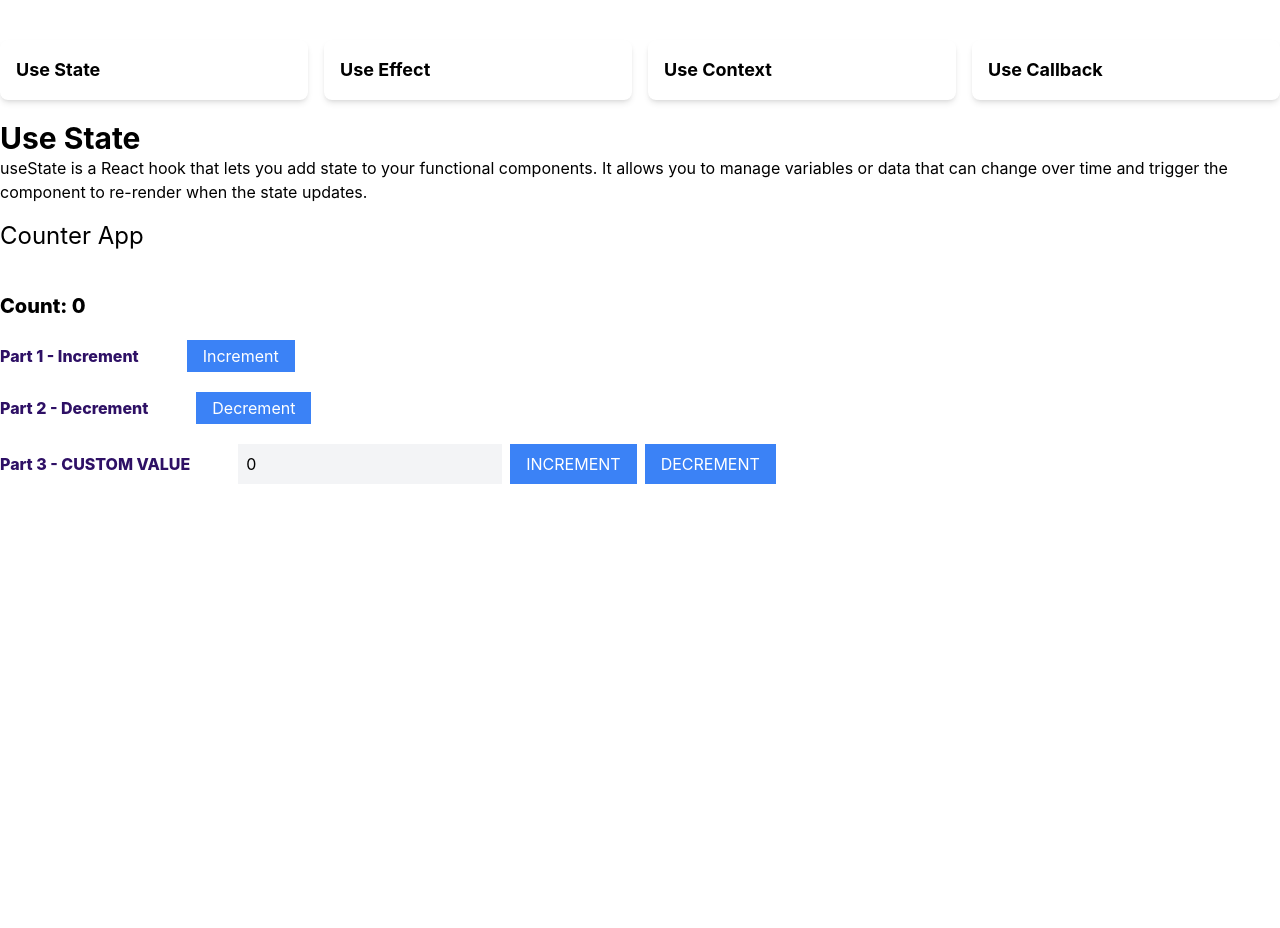
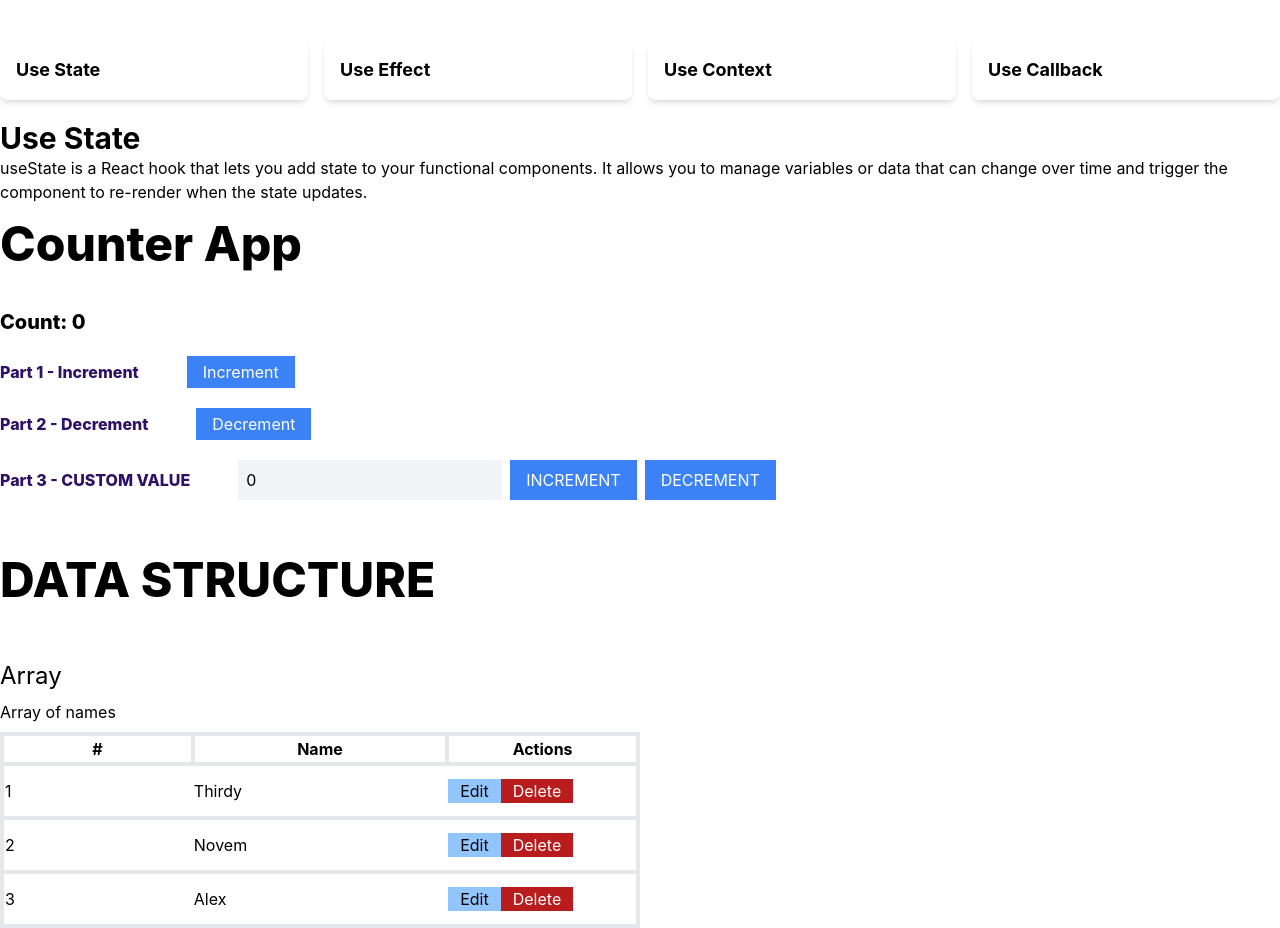
Before and after one commit to thirdygayares/react-master-hook, a React (Create React App) app: page / in a window 1280 px wide. Before the commit the page ends 800 px from the top, so only its background shows below. Built offline with nearby package versions, Linux system fonts and the light colour scheme.

Commit message:
feat: data structure fetch array of names

```diff
--- /dev/null
+++ b/src/features/useeffect/data_structure/array/ListOfNames.tsx
@@ -0,0 +1,36 @@
+import React, {useState} from "react";
+
+const ListOfNames: React.FC = () =>{
+
+    const [names, setNames] = useState(["Thirdy", "Novem", "Alex"]);
+
+    return(
+        <>
+            <div className="grid grid-cols-1 gap-y-3">
+                <table className="table border-2 w-6/12">
+                    <thead>
+                    <tr className="border-4">
+                        <th className="w-3/12 border-4">#</th>
+                        <th className="w-4/12 border-4">Name</th>
+                        <th className="w-3/12 border-4">Actions</th>
+                    </tr>
+                    </thead>
+                    <tbody>
+                    {names.map((name, index) => (
+                        <tr key={index} className="border-4">
+                            <td className="w-3/12">{index + 1}</td>
+                            <td className="w-4/12"> {name} </td>
+                            <td className="w-3/12">
+                                <button className="bg-blue-300 px-3">Edit</button>
+                                <button className="bg-red-700 text-white px-3">Delete</button>
+                            </td>
+                        </tr>
+                    ))}
+                    </tbody>
+                </table>
+            </div>
+        </>
+    );
+}
+
+export default ListOfNames;
--- a/src/pages/UseStatePage.tsx
+++ b/src/pages/UseStatePage.tsx
@@ -1,5 +1,6 @@
 import React from "react";
 import Counter from "../features/useeffect/Counter";
+import ListOfNames from "../features/useeffect/data_structure/array/ListOfNames";
 
 const UseStatePage: React.FC = () => {
     return(
@@ -9,14 +10,26 @@ const UseStatePage: React.FC = () => {
                 <div>
                     <h1 className="font-bold text-3xl ">Use State</h1>
                     <p>useState is a React hook that lets you add state to your functional components. It allows you to
-                    manage variables or data that can change over time and trigger the component to re-render when the
+                        manage variables or data that can change over time and trigger the component to re-render when
+                        the
                         state updates.</p>
                 </div>
 
                 {/*    COUNTER APP*/}
                 <div>
-                <h1 className="text-2xl">Counter App</h1>
+                    <h1 className="text-5xl font-extrabold">Counter App</h1>
                     <Counter/>
+                </div>
+
+                <h1 className="my-10 font-extrabold text-5xl">DATA STRUCTURE</h1>
+
+                {/*    COUNTER APP*/}
+                <div className="flex flex-col flex-wrap gap-2">
+                    <h1 className="text-2xl">Array</h1>
+
+                    <p>Array of names</p>
+                    <ListOfNames/>
+
                 </div>
 
             </div>
```
Lines whose indentation alone changed are shown as unchanged.
